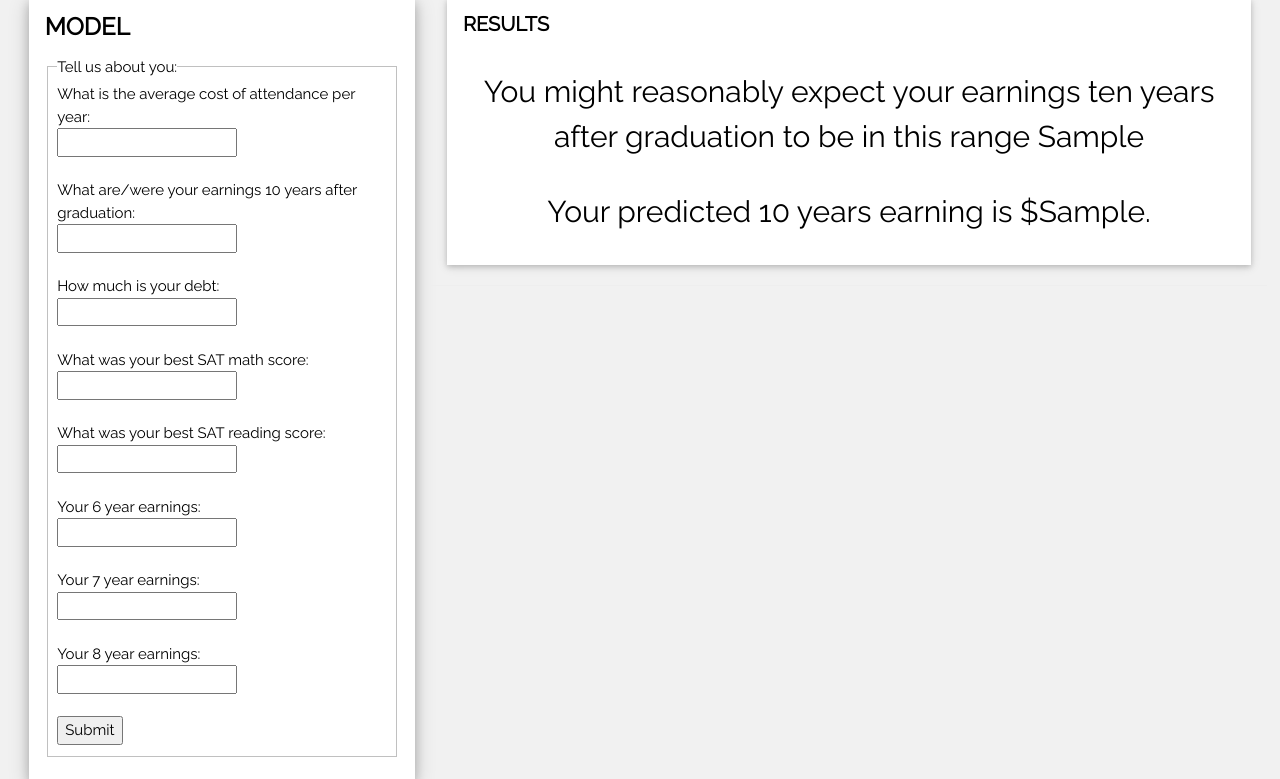
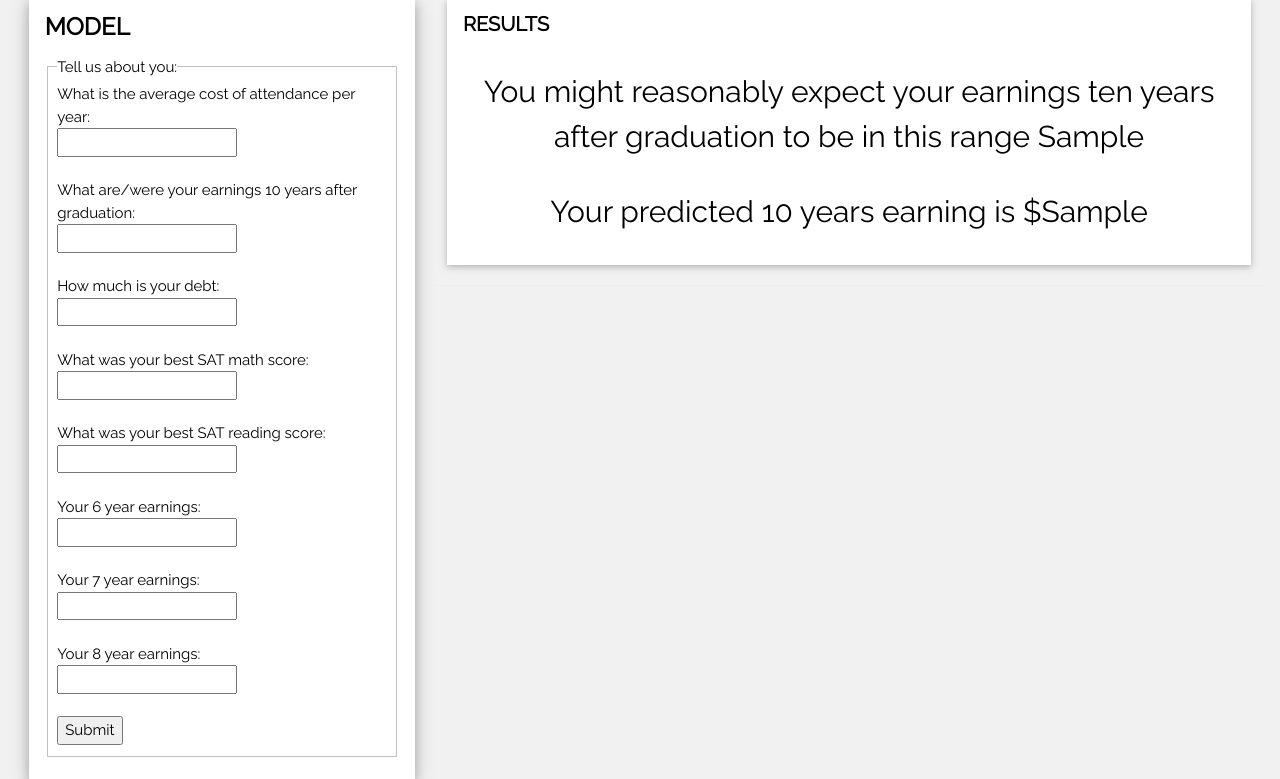
Before and after one commit to Wenchao-W/project3, a Flask app: template templates/index.html in a window 1280 px wide. Shown: the part 210-989 px from the top of the page. Run offline with Flask 2, Linux system fonts and the light colour scheme; the template is opened without the code that fills it: most values are stand-ins (such as "Sample title", 1, 10 or a date in 2020); parts of the project's set-up code (start-up, migrations or seed data) failed here and were passed over; some libraries are stand-ins or nearby versions.

Commit message:
final format

```diff
--- a/templates/index.html
+++ b/templates/index.html
@@ -107,7 +107,7 @@ and is wrapped around the whole page content, except for the footer in this exam
     <div class="result3" align="center">
 
       {% if result3 %}
-      <p style="font-size:30px">Your predicted 10 years earning is ${{ result3 }}.</p>
+      <p style="font-size:30px">Your predicted 10 years earning is ${{ result3 }}</p>
       {% endif %}
       <!-- <p style="font-size:50px">{{ result }}</p> -->
 
```
